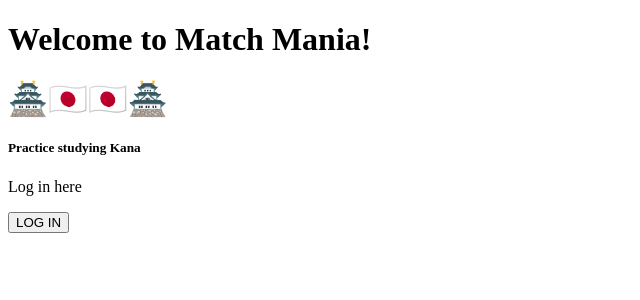
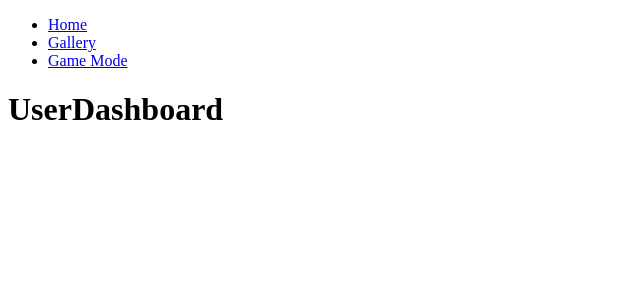
Before and after one commit to maximumjpeg/match-mania, a React app: page / in a window 1280 px wide. Shown: the top 300 px of the page, without its empty margins (0-640 px from the left). Built offline with nearby package versions, Linux system fonts and the light colour scheme; the HTML template or start-up script is replaced by a standard one.

Commit message:
Have nested routes with react router. Need a state management library because route components are React components that actually render; they only get checked once.

```diff
--- /dev/null
+++ b/src/error-page.jsx
@@ -0,0 +1,14 @@
+import { useRouteError } from 'react-router-dom';
+
+export default function ErrorPage() {
+  const error = useRouteError();
+  console.error(error);
+
+  return (
+    <div id="error-page">
+      <h1>Oops!</h1>
+      <p>Sorry, an unexpected error has occured</p>
+      <p><i>{error.statusText || error.message}</i></p>
+    </div>
+  )
+}
--- a/src/gallery.jsx
+++ b/src/gallery.jsx
@@ -1,8 +1,8 @@
 import React from 'react';
 import Card from './card.jsx';
+import View from './view.jsx';
 const kana = require('../dist/kana.js');
 
-// finish adding these
 class Kana {
   constructor(japanese, romaji, repetition, ease, interval) {
     this.japanese = japanese;
@@ -13,120 +13,9 @@ class Kana {
   }
 };
 
-// const katakana = [
-//   {'ア': 'a'},
-//   {'イ': 'i'},
-//   {'ウ': 'u'},
-//   {'エ': 'e'},
-//   {'オ': 'o'},
-//   {'カ': 'ka'},
-//   {'キ': 'ki'},
-//   {'ク': 'ku'},
-//   {'ケ': 'ke'},
-//   {'コ': 'ko'},
-//   {'ガ': 'ga'},
-//   {'ギ': 'gi'},
-//   {'グ': 'gu'},
-//   {'ゲ': 'ge'},
-//   {'ゴ': 'go'},
-//   {'サ': 'sa'},
-//   {'シ': 'shi'},
-//   {'ス': 'su'},
-//   {'セ': 'se'},
-//   {'ソ': 'so'},
-//   {'ザ': 'za'},
-//   {'ジ': 'ji'},
-//   {'ズ': 'zu'},
-//   {'ゼ': 'ze'},
-//   {'ゾ': 'zo'},
-//   {'タ': 'ta'},
-//   {'チ': 'chi'},
-//   {'ツ': 'tsu'},
-//   {'テ': 'te'},
-//   {'ト': 'to'},
-//   {'ダ': 'da'},
-//   {'ヂ': 'ji'},
-//   {'ヅ': 'zu'},
-//   {'デ': 'de'},
-//   {'ド': 'do'},
-//   {'ナ': 'na'},
-//   {'ニ': 'ni'},
-//   {'ヌ': 'nu'},
-//   {'ネ': 'ne'},
-//   {'ノ': 'no'},
-//   {'ハ': 'ha'},
-//   {'ヒ': 'hi'},
-//   {'フ': 'fu'},
-//   {'ヘ': 'he'},
-//   {'ホ': 'ho'},
-//   {'バ': 'ba'},
-//   {'ビ': 'bi'},
-//   {'ブ': 'bu'},
-//   {'ベ': 'be'},
-//   {'ボ': 'bo'},
-//   {'パ': 'pa'},
-//   {'ピ': 'pi'},
-//   {'プ': 'pu'},
-//   {'ペ': 'pe'},
-//   {'ポ': 'po'},
-//   {'マ': 'ma'},
-//   {'ミ': 'mi'},
-//   {'ム': 'mu'},
-//   {'メ': 'me'},
-//   {'モ': 'mo'},
-//   {'ヤ': 'ya'},
-//   {'ユ': 'yu'},
-//   {'ヨ': 'yo'},
-//   {'ラ': 'ra'},
-//   {'リ': 'ri'},
-//   {'ル': 'ru'},
-//   {'レ': 're'},
-//   {'ロ': 'ro'},
-//   {'ワ': 'wa'},
-//   {'ヲ': 'wo'},
-//   {'ン': 'n'},
-//   {'キャ': 'kya'},
-//   {'キュ': 'kyu'},
-//   {'キョ': 'kyo'},
-//   {'ギャ': 'gya'},
-//   {'ギュ': 'gyu'},
-//   {'ギョ': 'gyo'},
-//   {'シャ': 'sha'},
-//   {'シュ': 'shu'},
-//   {'ショ': 'sho'},
-//   {'ジャ': 'jya'},
-//   {'ジュ': 'jyu'},
-//   {'ジョ': 'jyo'},
-//   {'チャ': 'cha'},
-//   {'チュ': 'chu'},
-//   {'チョ': 'cho'},
-//   {'ニャ': 'nya'},
-//   {'ニュ': 'nyu'},
-//   {'ニョ': 'nyo'},
-//   {'ヒャ': 'hya'},
-//   {'ヒュ': 'hyu'},
-//   {'ヒョ': 'hyo'},
-//   {'ビャ': 'bya'},
-//   {'ビュ': 'byu'},
-//   {'ビョ': 'byo'},
-//   {'ピャ': 'pya'},
-//   {'ピュ': 'pyu'},
-//   {'ピョ': 'pyo'},
-//   {'ミャ': 'mya'},
-//   {'ミュ': 'myu'},
-//   {'ミョ': 'myo'},
-//   {'リャ': 'rya'},
-//   {'リュ': 'ryu'},
-//   {'リョ': 'ryo'},
-//   {'アー': 'aa'},
-//   {'イー': 'ii'},
-//   {'ウー': 'uu'},
-//   {'エー': 'ee'},
-//   {'オー': 'oo'}
-// ]
-
 const Gallery = (props) => {
   return <div className="gallery-wrapper">
+    <View current={props.current} />
     <div className="gallery">{kana.katakana.map((character) => <Card japanese={Object.keys(character)[0]} romaji={Object.values(character)[0]} setCurrent={props.setCurrent} />)}</div>
   </div>
 }
--- /dev/null
+++ b/src/home.jsx
@@ -0,0 +1,9 @@
+import React from 'react';
+
+const Home =(props) => {
+  return <div className="app-wrapper">
+    <h1>UserDashboard</h1>
+  </div>
+}
+
+export default Home
--- a/src/index.jsx
+++ b/src/index.jsx
@@ -1,18 +1,45 @@
 import React from "react";
 import { createRoot } from 'react-dom/client';
-import Root from './routes/root.jsx';
+// import Root from './routes/root.jsx';
 import Parent from './parent.jsx';
-import { createBrowserRouter, RouterProvider } from 'react-router-dom';
+import ErrorPage from './error-page.jsx';
+import Home from './home.jsx';
+import Layout from './layout.jsx';
+import Gallery from './gallery.jsx';
+import { BrowserRouter, Routes, Route } from "react-router-dom";
+const Router = BrowserRouter;
+// import { createBrowserRouter, RouterProvider } from 'react-router-dom';
+
+// const root = createRoot(document.getElementById("root"));
+
+// const router = createBrowserRouter([
+//   {
+//   path: "/",
+//   element: <Parent />,
+//   errorElement: <ErrorPage />,
+//   },
+//   {
+//     path: "home",
+//     element: <Home />,
+//   },
+// ]);
+
+// root.render(
+//   <React.StrictMode>
+//     <RouterProvider router={router} />
+//   </React.StrictMode>
+// );
 
 const root = createRoot(document.getElementById("root"));
 
-const router = createBrowserRouter([{
-  path: "/",
-  element: <Parent />,
-},]);
-
 root.render(
-  <React.StrictMode>
-    <RouterProvider router={router} />
-  </React.StrictMode>
+  <Router>
+    <Routes>
+      <Route path="/" element={<Layout />}>
+        <Route index element={<Home />}></Route>
+        <Route path="gallery" element={<Gallery />}></Route>
+        <Route path="*" element={<ErrorPage />}></Route>
+      </Route>
+    </Routes>
+  </Router>
 );
--- /dev/null
+++ b/src/layout.jsx
@@ -0,0 +1,26 @@
+import React from 'react';
+import { Outlet, Link } from "react-router-dom";
+
+const Layout = () => {
+  return (
+    <>
+      <nav>
+        <ul>
+          <li>
+            <Link to="/">Home</Link>
+          </li>
+          <li>
+            <Link to="/gallery">Gallery</Link>
+          </li>
+          <li>
+            <Link to="/game-mode">Game Mode</Link>
+          </li>
+        </ul>
+      </nav>
+
+      <Outlet />
+    </>
+  )
+};
+
+export default Layout;
--- a/src/navbar.jsx
+++ b/src/navbar.jsx
@@ -5,9 +5,9 @@ const NavBar = (props) => {
     {/* <a>Home</a>
     <a>Gallery</a>
     <a>Game Mode</a> */}
-    <p>Home</p>
-    <p>Gallery</p>
-    <p>Game Mode</p>
+    <p><a href="home">Home</a></p>
+    <p><a href="gallery">Gallery</a></p>
+    <p><a href="game-mode">Game Mode</a></p>
   </div>
 }
 
--- a/src/parent.jsx
+++ b/src/parent.jsx
@@ -12,7 +12,7 @@ const Parent = () => {
     <NavBar />
     <h1>Match Mania</h1>
     <View current={current} />
-    <Gallery setCurrent={setCurrent} />
+    <Gallery setCurrent={setCurrent} current={current} />
   </div>
   } else {
     return <div className="app-wrapper">
```
Also changed, not shown: 1 other file (tests, documents, lock files or other folders).
